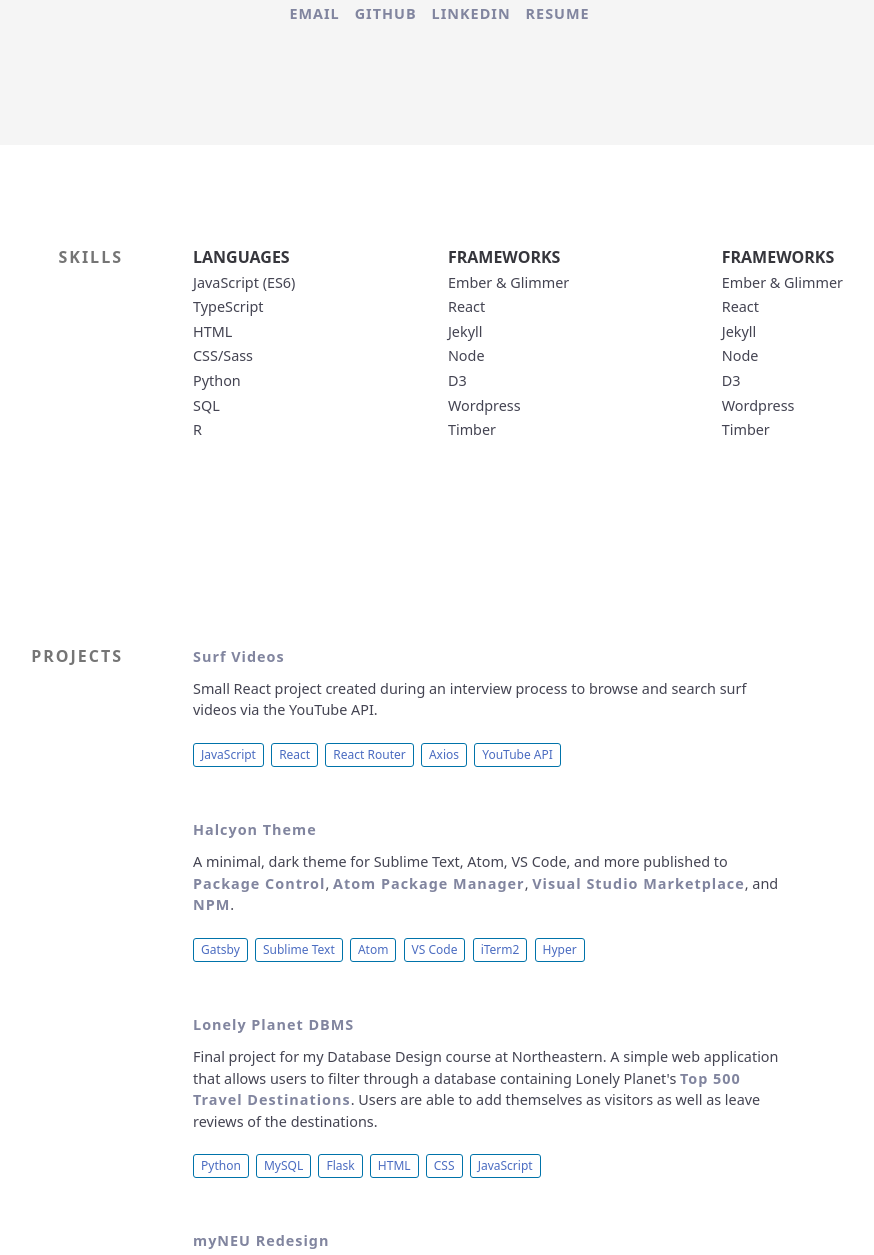
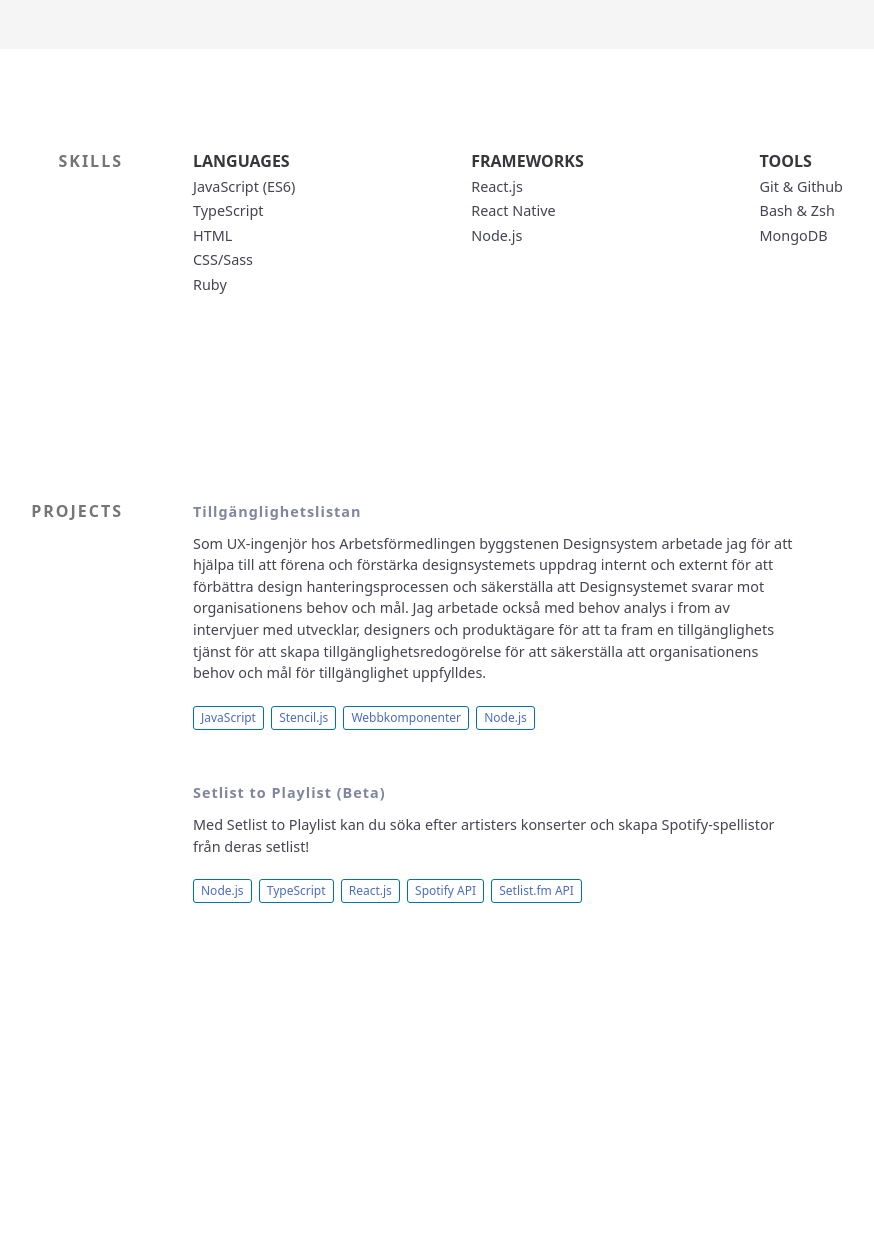
Before and after one commit to josefhedblom/josefhedblom-site, a plain HTML site: page public/index.html in a window 1280 px wide. Shown: the part 653-1908 px from the top of the page, without its empty margins (193-1067 px from the left). After the commit the page ends 1706 px from the top, so only its background shows below. Drawn offline with Linux system fonts and the light colour scheme.

Commit message:
Update index.html

```diff
--- a/public/index.html
+++ b/public/index.html
@@ -1,11 +1,14 @@
 <!DOCTYPE html>
-<html lang="en">
+<html lang="sv">
 
 <head>
     <meta charset="UTF-8">
     <meta http-equiv="X-UA-Compatible" content="IE=edge">
     <meta name="viewport" content="width=device-width, initial-scale=1.0">
     <link rel="stylesheet" href="./css/main.css">
+    <link rel="icon" type="image/png" sizes="32x32" href="./img/profile-icon.png">
+    <link rel="icon" type="image/png" sizes="16x16" href="./img/profile-icon.png">
+    <meta name="theme-color" content="#ffffff">
     <title>Josef Hedblom</title>
 </head>
 
@@ -15,21 +18,15 @@
         <h2>Josef Hedblom.</h2>
         <span class="divider-block"></span>
         <p>
-            Lorem ipsum dolor sit amet consectetur adipisicing elit.
-            Repellendus quia sed ipsum fugiat ipsa voluptatem cumque! Tempore neque veniam architecto
-            exercitationem et
-            quasi ducimus sit, nemo commodi facilis, temporibus vitae!
-            Lorem ipsum dolor sit amet consectetur adipisicing elit.
-            Repellendus quia sed ipsum fugiat ipsa voluptatem cumque! Tempore neque veniam architecto
-            exercitationem et
-            quasi ducimus sit, nemo commodi facilis, temporibus vitae!
-            Tempore neque veniam architecto exercitationem et &amp; experiences
+            Jag är en driven och engagerad frontend-utvecklare specialiserad på JavaScript som React som också
+            har erfarenhet med backend utveckling med Node.js och Express.
         </p>
         <div class="links">
             <a class="link__hover" href="mailto:hedblom.josef@me.com" target="_blank"><span>email</span></a>
-            <a class="link__hover" href="#" target="_blank"><span>github</span></a>
-            <a class="link__hover" href="#" target="_blank"><span>linkedin</span> </a>
-            <a class="link__hover" href="#" target="_blank"><span>resume</span></a>
+            <a class="link__hover" href="https://github.com/josefhedblom" target="_blank"><span>github</span></a>
+            <a class="link__hover" href="https://www.linkedin.com/in/josefhedblom-56b3621b4/"
+                target="_blank"><span>linkedin</span> </a>
+            <!-- <a class="link__hover" href="#" target="_blank"><span>resume</span></a> -->
         </div>
     </header>
     <div id="site">
@@ -44,33 +41,24 @@
                             <li class="skillz__category__item">TypeScript</li>
                             <li class="skillz__category__item">HTML</li>
                             <li class="skillz__category__item">CSS/Sass</li>
-                            <li class="skillz__category__item">Python</li>
-                            <li class="skillz__category__item">SQL</li>
-                            <li class="skillz__category__item">R</li>
+                            <li class="skillz__category__item">Ruby</li>
+
                         </ul>
                     </div>
                     <div class="skillz__category">
                         <div class="skillz__category__label">Frameworks</div>
                         <ul>
-                            <li class="skillz__category__item">Ember &amp; Glimmer</li>
-                            <li class="skillz__category__item">React</li>
-                            <li class="skillz__category__item">Jekyll</li>
-                            <li class="skillz__category__item">Node</li>
-                            <li class="skillz__category__item">D3</li>
-                            <li class="skillz__category__item">Wordpress</li>
-                            <li class="skillz__category__item">Timber</li>
+                            <li class="skillz__category__item">React.js</li>
+                            <li class="skillz__category__item">React Native</li>
+                            <li class="skillz__category__item">Node.js</li>
                         </ul>
                     </div>
                     <div class="skillz__category">
-                        <div class="skillz__category__label">Frameworks</div>
+                        <div class="skillz__category__label">Tools</div>
                         <ul>
-                            <li class="skillz__category__item">Ember &amp; Glimmer</li>
-                            <li class="skillz__category__item">React</li>
-                            <li class="skillz__category__item">Jekyll</li>
-                            <li class="skillz__category__item">Node</li>
-                            <li class="skillz__category__item">D3</li>
-                            <li class="skillz__category__item">Wordpress</li>
-                            <li class="skillz__category__item">Timber</li>
+                            <li class="skillz__category__item">Git & Github</li>
+                            <li class="skillz__category__item">Bash & Zsh</li>
+                            <li class="skillz__category__item">MongoDB</li>
                         </ul>
                     </div>
                 </div>
@@ -80,57 +68,38 @@
             <div class="section__title">Projects</div>
             <div class="section__content">
                 <div class="project">
-                    <div class="project__name"> <a href="https://github.com/bchiang7/Surf-Videos" target="_blank"
-                            class="arrow-link link__hover">Surf Videos</a> </div>
-                    <p>Small React project created during an interview process to browse and search surf videos via the
-                        YouTube API.</p>
-                    <div class="project__used"> <span class="project__used__item">JavaScript</span> <span
-                            class="project__used__item">React</span> <span class="project__used__item">React
-                            Router</span> <span class="project__used__item">Axios</span> <span
-                            class="project__used__item">YouTube API</span> </div>
-                </div>
-                <div class="project">
-                    <div class="project__name"> <a href="https://brittanychiang.com/halcyon-site/" target="_blank"
-                            class="arrow-link link__hover">Halcyon Theme</a> </div>
-                    <p>A minimal, dark theme for Sublime Text, Atom, VS Code, and more published to <a
-                            class="underline-link" href="https://packagecontrol.io/packages/Halcyon%20Theme">Package
-                            Control</a>, <a class="underline-link" href="https://atom.io/themes/halcyon-syntax">Atom
-                            Package Manager</a>, <a class="underline-link"
-                            href="https://marketplace.visualstudio.com/items?itemName=brittanychiang.halcyon-vscode">Visual
-                            Studio Marketplace</a>, and <a class="underline-link"
-                            href="https://www.npmjs.com/package/hyper-halcyon-theme">NPM</a>.</p>
-                    <div class="project__used"> <span class="project__used__item">Gatsby</span> <span
-                            class="project__used__item">Sublime Text</span> <span
-                            class="project__used__item">Atom</span> <span class="project__used__item">VS Code</span>
-                        <span class="project__used__item">iTerm2</span> <span class="project__used__item">Hyper</span>
+                    <div class="project__name"> <a
+                            href="https://designsystem.arbetsformedlingen.se/tillganglighet-och-design/tillganglighet-checklista"
+                            target="_blank" class="arrow-link link__hover">Tillgänglighetslistan</a> </div>
+                    <p>Som UX-ingenjör hos Arbetsförmedlingen byggstenen Designsystem arbetade jag för att hjälpa till
+                        att förena och förstärka designsystemets uppdrag internt och externt för att förbättra design
+                        hanteringsprocessen och säkerställa att Designsystemet svarar mot organisationens behov och mål.
+
+                        Jag arbetade också med behov analys i from av intervjuer med utvecklar, designers och
+                        produktägare för att ta fram en tillgänglighets tjänst för att skapa tillgänglighetsredogörelse
+                        för att säkerställa att organisationens behov och mål för tillgänglighet uppfylldes.</p>
+                    <div class="project__used">
+                        <span class="project__used__item">JavaScript</span>
+                        <span class="project__used__item">Stencil.js</span>
+                        <span class="project__used__item">Webbkomponenter</span>
+                        <span class="project__used__item">Node.js</span>
                     </div>
                 </div>
                 <div class="project">
-                    <div class="project__name"> <a href="https://github.com/bchiang7/CS3200-Project" target="_blank"
-                            class="arrow-link link__hover">Lonely Planet DBMS</a> </div>
-                    <p>Final project for my Database Design course at Northeastern. A simple web application that allows
-                        users to filter through a database containing Lonely Planet's <a class="underline-link"
-                            href="https://www.amazon.com/Lonely-Planets-Ultimate-Travel-Places/dp/1760342777"
-                            target="_blank">Top 500 Travel Destinations</a>. Users are able to add themselves as
-                        visitors as well as leave reviews of the destinations.</p>
-                    <div class="project__used"> <span class="project__used__item">Python</span> <span
-                            class="project__used__item">MySQL</span> <span class="project__used__item">Flask</span>
-                        <span class="project__used__item">HTML</span> <span class="project__used__item">CSS</span> <span
-                            class="project__used__item">JavaScript</span>
+                    <div class="project__name"> <a href="https://setlist-to-playlist.josefhedblom.se" target="_blank"
+                            class="arrow-link link__hover">Setlist to Playlist (Beta)</a> </div>
+                    <p>
+                        Med Setlist to Playlist kan du söka efter artisters konserter och skapa Spotify-spellistor från
+                        deras setlist!
+                    </p>
+                    <div class="project__used">
+                        <span class="project__used__item">Node.js</span>
+                        <span class="project__used__item">TypeScript</span>
+                        <span class="project__used__item">React.js</span>
+                        <span class="project__used__item">Spotify API</span>
+                        <span class="project__used__item">Setlist.fm API</span>
                     </div>
                 </div>
-                <div class="project">
-                    <div class="project__name"> <a href="http://brittanychiang.com/Redesign-myNEU/" target="_blank"
-                            class="arrow-link link__hover">myNEU Redesign</a> </div>
-                    <p>myNEU student portal web prototype for my information science senior project. I conducted a study
-                        that aimed to answer the question of how myNEU can be improved to provide students at
-                        Northeastern with a better user experience. Informed by usability metrics gathered from user
-                        tests, I redesigned and developed a web prototype of myNEU.</p>
-                    <div class="project__used"> <span class="project__used__item">Jekyll</span> <span
-                            class="project__used__item">HTML</span> <span class="project__used__item">SCSS</span> <span
-                            class="project__used__item">JavaScript</span> </div>
-                </div>
-            </div>
         </section>
     </div>
 </body>
```
Also changed, not shown: public/img/profile-icon.png (added), 1 other file.
